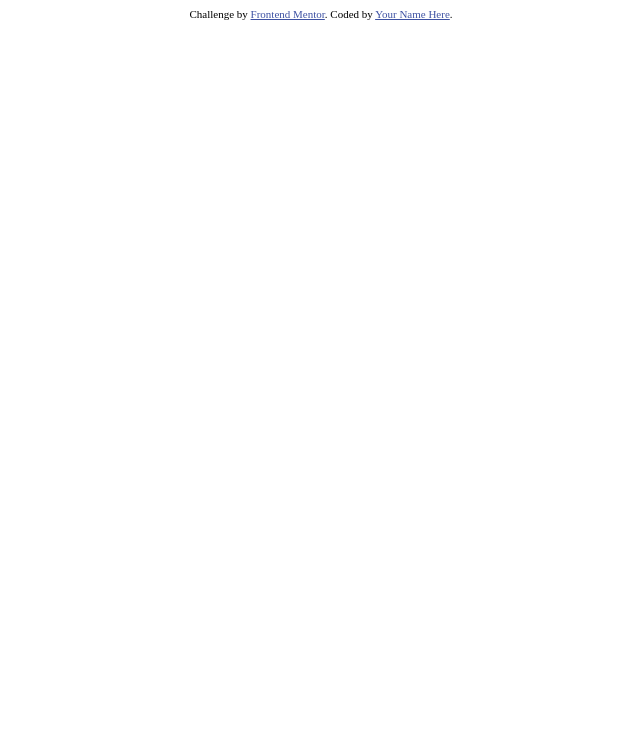
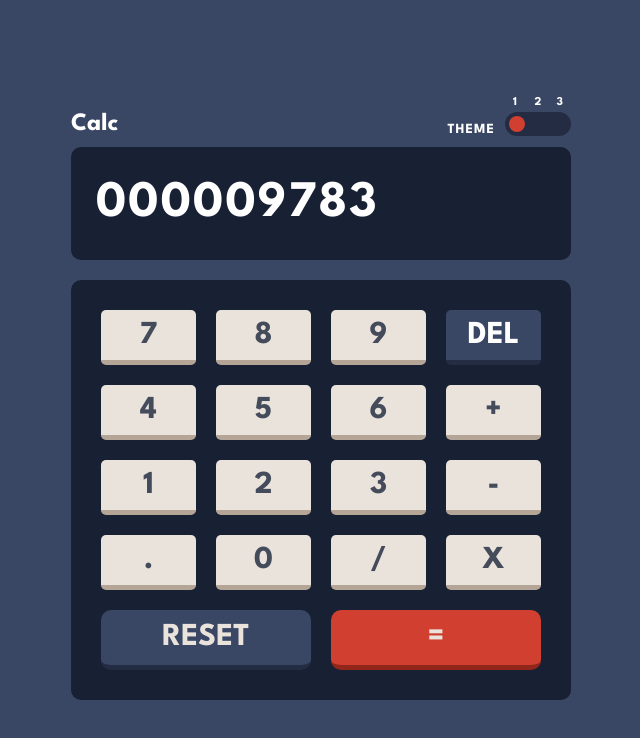
Before and after one commit to matheus369k/calculator-app-main, a website: page index.html in a window 1280 px wide. Shown: the whole page, without its empty margins (319-959 px from the left). Drawn offline with Linux system fonts and the light colour scheme.

Commit message:
style on craetion...

```diff
--- a/index.html
+++ b/index.html
@@ -1,26 +1,57 @@
 <!DOCTYPE html>
-<html lang="en">
+<html lang="pt-br">
+
 <head>
   <meta charset="UTF-8">
-  <meta name="viewport" content="width=device-width, initial-scale=1.0"> <!-- displays site properly based on user's device -->
+  <meta name="viewport" content="width=device-width, initial-scale=1.0">
+  <meta name="description" content="Calculator App.">
+  <link rel="icon" type="image/png" sizes="32x32" href="./images/favicon-32x32.png">
+  <link rel="stylesheet" href="./src/css/style.css">
+  <title>Frontend Mentor | Calculator app</title>
+</head>
 
-  <link rel="icon" type="image/png" sizes="32x32" href="./images/favicon-32x32.png">
+<body>
+  <main class="container-calc">
+    <section class="header">
+      <h3 class="calc-name">Calc</h3>
+      <div class="container-themer">
+        <span class="name-themer">theme</span>
+        <nav class="switch-themer-container">
+          <li class="themer-1 active"></li>
+          <li class="themer-2"></li>
+          <li class="themer-3"></li>
+        </nav>
+      </div>
+    </section>
 
-  <title>Frontend Mentor | Calculator app</title>
+    <section class="screen">
+      000009783
+    </section>
 
-  <!-- Feel free to remove these styles or customise in your own stylesheet 👍 -->
-  <style>
-    .attribution { font-size: 11px; text-align: center; }
-    .attribution a { color: hsl(228, 45%, 44%); }
-  </style>
-</head>
-<body>
+    <section class="keypad">
+      <ul class="keypad-btns">
+        <li>7</li>
+        <li>8</li>
+        <li>9</li>
+        <li class="dell-btn">del</li>
+        <li>4</li>
+        <li>5</li>
+        <li>6</li>
+        <li>+</li>
+        <li>1</li>
+        <li>2</li>
+        <li>3</li>
+        <li>-</li>
+        <li>.</li>
+        <li>0</li>
+        <li>/</li>
+        <li>x</li>
+      </ul>
+      <button class="reset-btn" id="reset">reset</button>
+      <button class="result-btn" id="result">=</button>
+    </section>
+  </main>
+  <script src="./src/server/index.js"></script>
+</body>
 
-
-
-  <div class="attribution">
-    Challenge by <a href="https://www.frontendmentor.io?ref=challenge" target="_blank">Frontend Mentor</a>.
-    Coded by <a href="#">Your Name Here</a>.
-  </div>
-</body>
 </html>
--- /dev/null
+++ b/src/sass/_mixins.sass
@@ -0,0 +1,11 @@
+@use '_variables'
+
+@mixin font()
+    font-size: variables.$font-size
+    font-family: variables.$font-family
+    font-weight: variables.$font-weight
+
+@mixin flex-center()
+    display: flex
+    align-items: center
+    justify-content: center
--- /dev/null
+++ b/src/sass/_variables.sass
@@ -0,0 +1,85 @@
+// LImited screen
+
+$max-width: 1440px
+$min-width: 375px
+
+// font
+
+$font-size: 32px
+$font-weight: 700
+$font-family: 'League Spartan', sans-serif
+
+//themer-1
+
+// Background
+
+$bg-body-themer1: hsl(222, 26%, 31%)
+$bg-switch-themer1: hsl(223, 31%, 20%)
+$bg-screen-themer1: hsl(224, 36%, 15%)
+
+// Keys
+
+$reset-key-background-themer1: hsl(222, 26%, 31%)
+$reset-key-shadow-themer1: hsl(223, 31%, 20%)
+
+$equal-key-background-and-toggle-themer1: hsl(6, 63%, 50%)
+$equal-shadow-and-toggle-themer1: hsl(6, 70%, 34%)
+
+$normal-key-background-themer1: hsl(30, 25%, 89%)
+$normal-key2-background-themer1: hsl(28, 16%, 65%)
+
+
+// Text
+
+$text-key-themer1: hsl(221, 14%, 31%)
+$text-key-hover-themer1: hsl(0, 0%, 100%)
+
+//themer-2
+
+// Background
+
+$bg-body-themer2: hsl(0, 0%, 90%)
+$bg-switch-themer2: hsl(0, 5%, 81%)
+$bg-screen-themer2:  hsl(0, 0%, 93%)
+
+// Keys
+
+$reset-key-back-ground-themer2: hsl(185, 42%, 37%)
+$reset-key-shadow-themer2: hsl(185, 58%, 25%)
+
+$equal-key-background-and-toggle-themer2: hsl(25, 98%, 40%)
+$equal-shadow-and-toggle-themer2: hsl(25, 99%, 27%)
+
+$normal-key-background-themer2:  hsl(45, 7%, 89%)
+$normal-key-background-themer2: hsl(35, 11%, 61%)
+
+
+// Text
+
+$text-key-themer2: hsl(60, 10%, 19%)
+$text-key-hover-themer2: hsl(0, 0%, 100%)
+//themer-3
+
+// Background
+
+$bg-body-themer3: hsl(268, 75%, 9%)
+$bg-switch-themer3: hsl(268, 71%, 12%)
+$bg-screen-themer3:  hsl(268, 71%, 12%)
+
+// Keys
+
+$reset-key-back-ground-themer3:  hsl(281, 89%, 26%)
+$reset-key-shadow-themer3: hsl(285, 91%, 52%)
+
+$equal-key-background-and-toggle-themer3: hsl(176, 100%, 44%)
+$equal-shadow-and-toggle-themer2: hsl(177, 92%, 70%)
+
+$normal-key-background-themer3:  hsl(268, 47%, 21%)
+$normal-key-background-themer3: hsl(35, 11%, 61%)
+
+
+// Text
+
+$text-key-themer3: hsl(52, 100%, 62%)
+$text-key-hover-themer3: hsl(0, 0%, 100%)
+$equal-text-key-hover-themer3: hsl(198, 20%, 13%)
--- /dev/null
+++ b/src/sass/reset.sass
@@ -0,0 +1,9 @@
+*
+    margin: 0
+    padding: 0
+
+    list-style: none
+    text-decoration: none
+    box-sizing: border-box
+    border: none
+    outline: none
--- /dev/null
+++ b/src/sass/style.sass
@@ -0,0 +1,211 @@
+@use '_mixins'
+
+@use '_variables'
+
+@import 'reset'
+
+@import url('https://fonts.googleapis.com/css2?family=League+Spartan:wght@700&display=swap')
+
+html, body
+    @include mixins.font()
+    background-color: variables.$bg-body-themer1
+
+    overflow: hidden
+
+    display: flex
+    align-items: center
+    justify-content: center
+
+    text-transform: uppercase
+
+    height: 100vh
+    width: 100vw
+
+.container-calc
+    width: 500px
+    height: 600px
+
+    display: flex
+    flex-direction: column
+
+    .header
+        width: 100%
+        height: 50px
+
+        color: variables.$text-key-hover-themer1
+        font-size: 16px
+
+        display: flex
+        flex-direction: row
+        align-items: center
+        justify-content: space-between
+
+        .calc-name
+            align-items: left
+
+            text-transform: capitalize
+
+            font-size: 25px
+
+        .container-themer
+            display: flex
+            align-items: flex-end
+
+            column-gap: 10px
+
+            .name-themer
+                font-size: 14px
+
+                letter-spacing: 1px
+
+                color: variables.$text-key-hover-themer1
+
+            .switch-themer-container
+                width: min-content
+
+                position: relative
+
+                background-color: variables.$bg-switch-themer1
+
+                display: flex
+                flex-direction: row
+
+                padding: 4px
+
+                border-radius: 20px
+
+                column-gap: 5px
+
+                li
+                    padding: 8px
+
+                    border-radius: 20px
+
+                    cursor: pointer
+
+                    &:is(.active)
+                        background-color: variables.$equal-key-background-and-toggle-themer1
+
+                    &::before
+                        content: ''
+
+                        position: absolute
+                        top: -15px
+
+                        font-size: 12px
+
+                .themer-1::before
+                    content: '1'
+                    left: 8px
+
+                .themer-2::before
+                    content: '2'
+                    left: 50%
+                    transform: translateX(-50%)
+
+                .themer-3::before
+                    content: '3'
+                    right: 8px
+
+    .screen
+        width: 500px
+        height: 120px
+
+        display: flex
+        align-items: center
+
+        padding: 0 25px
+
+        color: variables.$text-key-hover-themer1
+
+        letter-spacing: 2px
+
+        font-size: 1.6em
+
+        border-radius: 10px
+
+        margin-bottom: 20px
+
+        background-color: variables.$bg-screen-themer1
+
+    .keypad
+        width: 100%
+
+        display: flex
+        flex-direction: row
+        flex-wrap: wrap
+
+        background-color: variables.$bg-screen-themer1
+
+        padding: 30px
+
+        border-radius: 10px
+
+        column-gap: 20px
+
+        &-btns
+            display: flex
+            flex-wrap: wrap
+
+            gap: 20px
+
+            margin-bottom: 20px
+
+            li:nth-child(n)
+                width: calc(25% - 15px)
+                height: 55px
+
+                @include mixins.font()
+                @include mixins.flex-center()
+
+                border-radius: 5px
+                border-bottom: 5px solid variables.$normal-key2-background-themer1
+
+                color: variables.$text-key-themer1
+
+                cursor: pointer
+
+                background-color: variables.$normal-key-background-themer1
+
+                &:is(.dell-btn)
+                    color: variables.$text-key-hover-themer1
+                    background-color: variables.$reset-key-background-themer1
+                    border-bottom: 5px solid variables.$reset-key-shadow-themer1
+
+                    &:hover
+                        border-bottom: 3px solid variables.$reset-key-shadow-themer1
+
+
+                &:hover
+                    border-bottom: 3px solid variables.$normal-key2-background-themer1
+
+        .reset-btn,
+        .result-btn
+            text-transform: uppercase
+
+            width: calc(50% - 10px)
+            height: 60px
+
+            border-radius: 10px
+
+            @include mixins.font()
+            @include mixins.flex-center()
+
+            cursor: pointer
+
+            color: variables.$normal-key-background-themer1
+
+        .reset-btn
+            background-color: variables.$reset-key-background-themer1
+            border-bottom: 5px solid variables.$reset-key-shadow-themer1
+
+            &:hover
+                border-bottom: 3px solid variables.$reset-key-shadow-themer1
+
+
+        .result-btn
+            background-color: variables.$equal-key-background-and-toggle-themer1
+            border-bottom: 5px solid variables.$equal-shadow-and-toggle-themer1
+
+            &:hover
+                border-bottom: 3px solid variables.$equal-shadow-and-toggle-themer1
--- /dev/null
+++ b/src/server/index.js
@@ -0,0 +1 @@
+var calc = 89;
--- /dev/null
+++ b/src/server/index.ts
@@ -0,0 +1 @@
+const calc: number = 89
```
Also changed, not shown: package.json (+8 -1 lines), tsconfig.json (added, +109 -0 lines), src/css/style.css (added), 3 other files.
